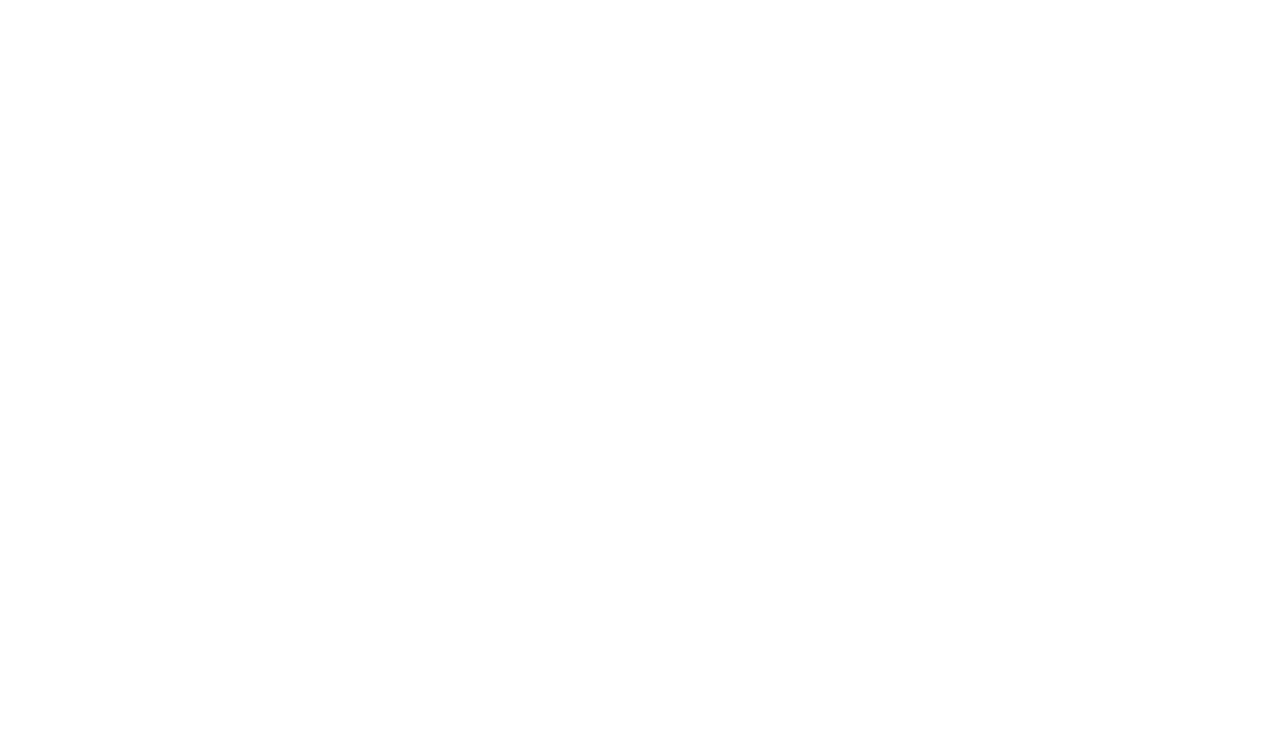
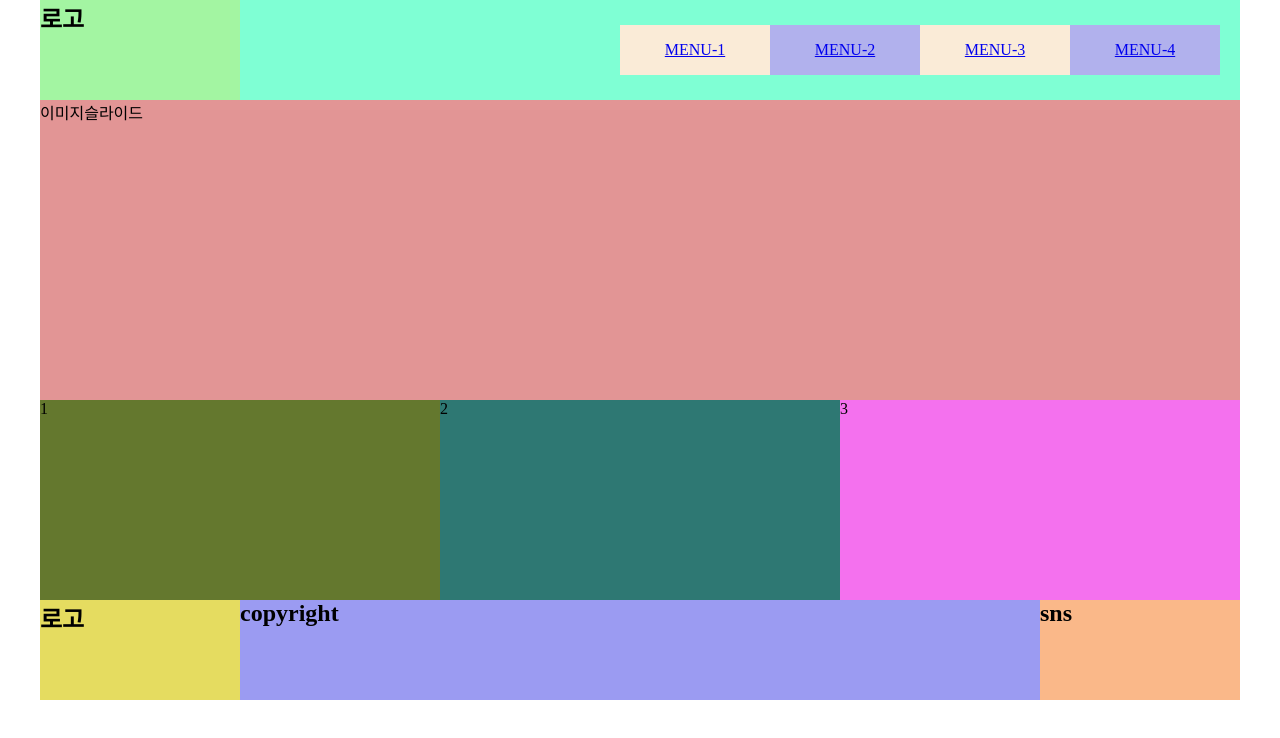
Before and after one commit to KimJinhee72/wireframe_ex, a plain HTML site: page index.html in a window 1280 px wide. Drawn offline with Linux system fonts and the light colour scheme.

Commit message:
레이아웃 연습

```diff
--- a/css/style.css
+++ b/css/style.css
@@ -1 +1,109 @@
 @charset "utf-8";
+*{
+    margin:0;
+    padding: 0;
+    box-sizing: border-box;
+}
+ul, li{
+    list-style: none;
+ }
+/* 전체영역 */
+.container{
+    width: 1200px;
+    height: 700px;
+    margin: auto;
+    background-color: antiquewhite;
+}
+/* 상단 */
+header{
+    position: relative;
+    width: 100%;
+    height: 100px;
+    background-color: aquamarine;
+}
+.headerlogo{
+    width: 200px;
+    height: 100%;
+    background-color: rgb(163, 245, 162);
+    float: left;
+}
+.headerMenu {
+    position: absolute;
+    top: 50%;
+    transform: translateY(-50%);
+    right: 20px;
+    width: 600px;
+    height:50px ;
+
+
+    background-color: rgb(205, 170, 237);
+}
+.headerMenu ul{
+    text-align: center;
+    height: 100%;
+}
+.headerMenu ul li{
+    width: calc(100% / 4);
+    line-height:50px;
+
+    float: left;
+    background-color: rgb(177, 177, 237);
+}
+.headerMenu ul li:nth-child(odd){
+    background-color: antiquewhite;
+}
+
+/* 메인 */
+ /* 이미지 */
+.contents{
+    width: 100%;
+    height: 500px;
+    background-color: rgb(217, 240, 194);
+}
+.imgarea{
+    width: 100%;
+    height: 300px;
+    background-color: rgb(226, 149, 149);
+}
+.main_bottom{
+    width: 100%;
+    height: 200px;
+    background-color: rgb(131, 244, 206);
+}
+.announce{
+    float: left;
+    width: calc(100% / 3);
+    height: 100%;
+    background-color: rgb(100, 120, 46);
+}
+.banner{
+    float: left;
+    width: calc(100% / 3);
+    height: 100%;
+    background-color: rgb(46, 120, 115);
+}
+.straight{
+    float: left;
+    width: calc(100% / 3);
+    height: 100%;
+    background-color: rgb(244, 113, 238);
+}
+footer{
+    position: relative;
+    top: 0;
+    width: 100%;
+    height: 100px;
+    background-color: rgb(250, 184, 137);
+}
+.footerlogo{
+    float: left;
+    width: 200px;
+    height: 100%;
+    background-color: rgb(229, 220, 96);
+}
+.copyright{
+    float: left;
+    width: 800px;
+    height: 100%;
+    background-color: rgb(155, 155, 242);
+}
--- a/index.html
+++ b/index.html
@@ -5,9 +5,52 @@
     <meta name="viewport" content="width=device-width, initial-scale=1.0">
     <title>Document</title>
     <link rel="stylesheet" href="css/style.css">
-
 </head>
 <body>
+    <!-- 전체영역 -->
+    <div class="container">
+        <!-- 상단 -->
+        <header class="header">
+            <div class="headerlogo">
+                <h2>로고</h2>
+            </div>
+            <nav class="headerMenu">
+              <ul>
+                <li class="m1"><a href="#">MENU-1</a></li>
+                <li class="m2"><a href="#">MENU-2</a></li>
+                <li><a href="#">MENU-3</a></li>
+                <li><a href="#">MENU-4</a></li>
+             </ul>
+            </nav>
+        </header>
+        <!-- 메인 -->
+        <main class="contents">
+            <div class="imgarea">이미지슬라이드</div>
+            <div class="main_bottom">
+                <div class="announce">1</div>
+                <div class="banner">2</div>
+                <div class="straight">3</div>
+                </div>
 
+
+            </section>
+
+        </main>
+        <!-- 하단 -->
+        <footer class="footer">
+            <div class="footerlogo">
+                <h2>로고</h2>
+            </div>
+            <div class="copyright">
+                <h2>copyright</h2>
+            </div>
+            <div class="sns">
+                <h2>sns</h2>
+
+            </div>
+        </footer>
+    </div>
+
+    </div>
 </body>
 </html>
```
Also changed, not shown: images/layout_1.png (added).
